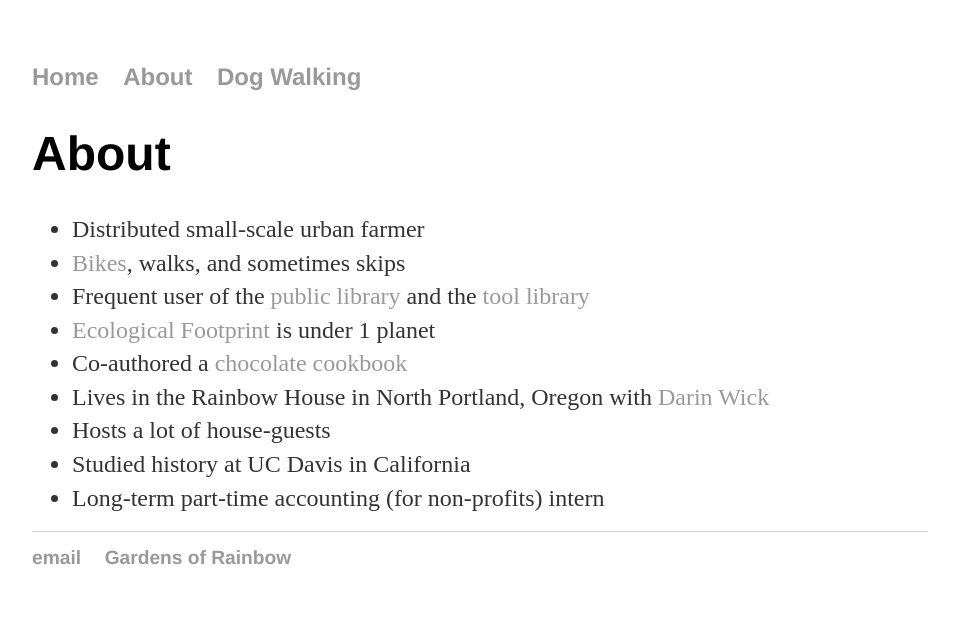
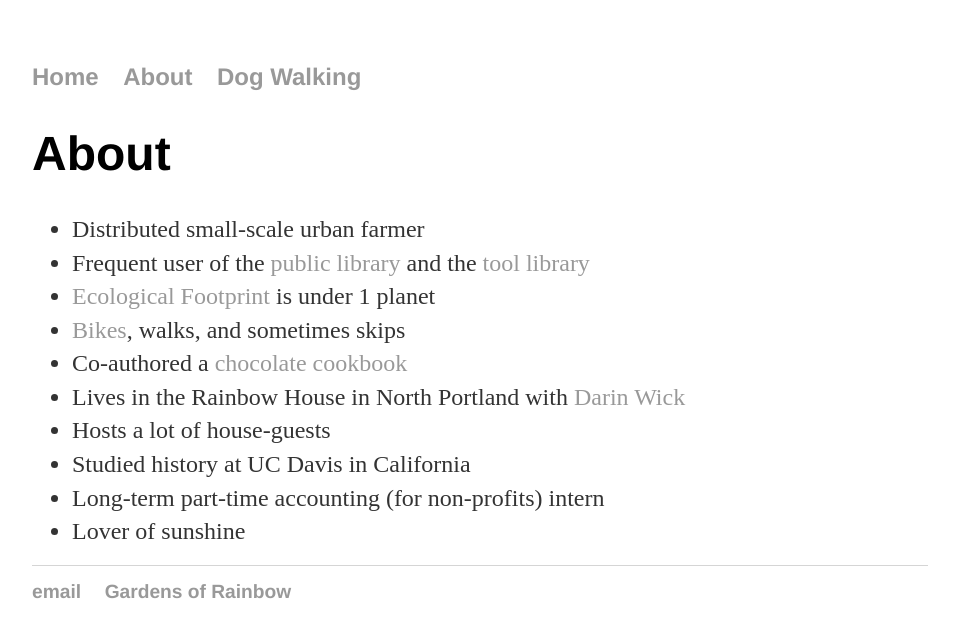
Before and after one commit to aniola/aniola.github.io, a Jekyll site: the page about/index.html, which Jekyll copies as it is, in a window 1280 px wide. Shown: the top 638 px of the page, without its empty margins (160-1119 px from the left). Built offline with Jekyll 4.4.1, drawn with Linux system fonts in a browser that asks for light colours.

Commit message:
Update index.html

```diff
--- a/about/index.html
+++ b/about/index.html
@@ -22,14 +22,15 @@
 			<h1>About</h1>
 		<ul>
 <li>Distributed small-scale urban farmer
-<li><a href="https://www.bikecollectives.org/wiki/index.php?title=User:Angel">Bikes</a>, walks, and sometimes skips
 <li>Frequent user of the <a href="http://multcolib.org/">public library</a> and the <a href="http://northportlandtoollibrary.org/">tool library</a>
 <li><a href="https://www.footprintcalculator.org/">Ecological Footprint</a> is under 1 planet
+	<li><a href="https://www.bikecollectives.org/wiki/index.php?title=User:Angel">Bikes</a>, walks, and sometimes skips
 <li>Co-authored a <a href="https://microcosmpublishing.com/catalog/books/1311">chocolate cookbook</a>
-<li>Lives in the Rainbow House in North Portland, Oregon with <a href="https://www.darinwick.com/">Darin Wick</a>
+<li>Lives in the Rainbow House in North Portland with <a href="https://www.darinwick.com/">Darin Wick</a>
 <li>Hosts a lot of house-guests
 <li>Studied history at UC Davis in California
 <li>Long-term part-time accounting (for non-profits) intern
+<li>Lover of sunshine
 </ul>
 		</div>
 
```
